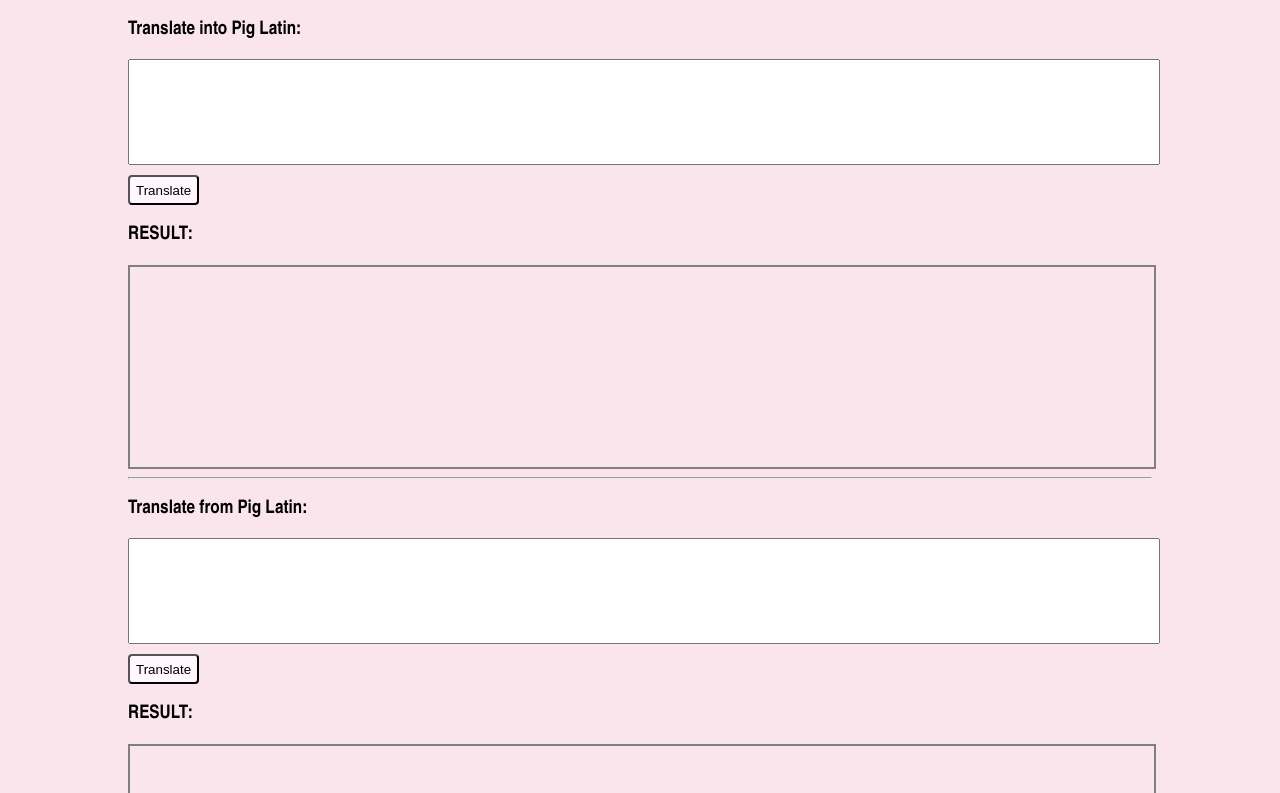
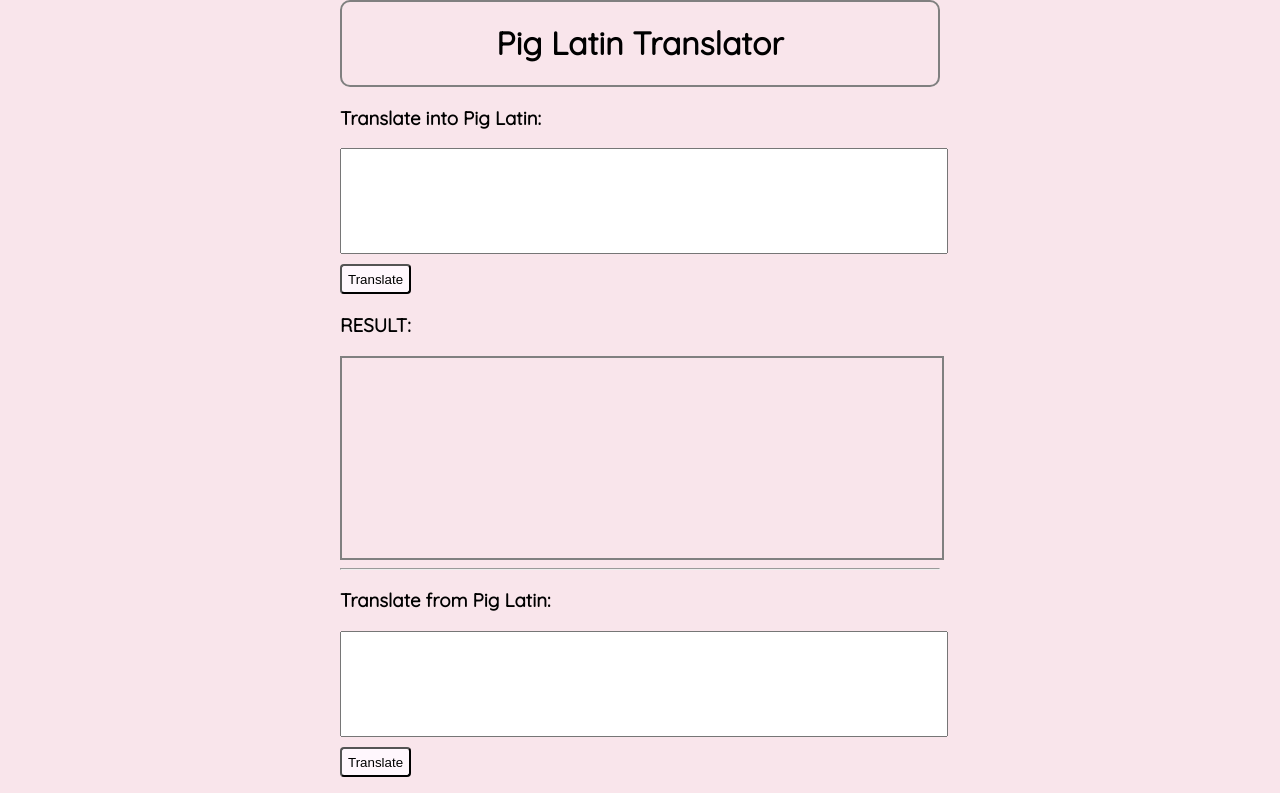
Before and after one commit to jakeberg/piglatin, a plain HTML site: page index.html in a window 1280 px wide. Shown: the top 793 px of the page. Drawn offline with Linux system fonts and the light colour scheme.

Commit message:
fixed some css

```diff
--- a/index.html
+++ b/index.html
@@ -5,12 +5,15 @@
     <meta charset="UTF-8">
     <meta name="viewport" content="width=device-width, initial-scale=1.0">
     <meta http-equiv="X-UA-Compatible" content="ie=edge">
+    <link href="https://fonts.googleapis.com/css?family=Quicksand" rel="stylesheet">
     <title>Pig Latin Translator</title>
     <link rel="stylesheet" href="main.css">
 </head>
 
 <body>
-
+    <header>
+        <h1>Pig Latin Translator</h1>
+    </header>
     <h3>Translate into Pig Latin:</h3>
     <input type="text" id="input1" size=100%>
     <button id="firstButton">Translate</button>
--- a/main.css
+++ b/main.css
@@ -1,11 +1,23 @@
 html {
-    font-family: 'Arial Narrow', Arial, sans-serif;
+    font-family: 'Quicksand', sans-serif;
     background-color: #f9e5eb;
+    font-weight: bold;
 }
 
 body {
-    width: 80%;
+    width: 600px;
     margin: auto;
+}
+
+header {
+    border: 2px solid grey;
+    border-radius: 10px;
+
+}
+
+header h1{
+    text-align: center;
+    font-size: 200%;
 }
 
 #input1 {
@@ -48,3 +60,9 @@ body {
     overflow: scroll;
     border: 2px solid grey;
 }
+
+@media (max-width: 400px) {
+    body {
+        width: 95%;
+    }
+ }
--- a/main.js
+++ b/main.js
@@ -297,9 +297,7 @@ document.getElementById("secondButton").onclick = function () {
 //     "ince-say e-thay irst-fay ipotle-chay openedyay inyay 1993, we've earned-lay ayay ot-lay aboutyay igs-pay. e-way ow-knay itsyay importantyay or-fay em-thay o-tay oot-ray, oam-ray, andyay expressyay eir-thay atural-nay endencies-tay, o-say e-way ork-way ith-way armers-fay o-whay aise-ray igs-pay at-thay ang-hay outyay outdoorsyay oryay inyay eeply-day edded-bay arns-bay. ey're-thay alsoyay ever-nay iven-gay aily-day oses-day ofyay antibioticsyay o-tay ake-may em-thay ow-gray aster-fay. ut-bay, eaking-spay ofyay allyay ings-thay ig-pay, at-whay onyay earthyay isyay ig-pay atin-lay? eally-ray, o-whay inventedyay ityay? en-whay o-day ou-yay useyay ityay? isyay ityay onlyyay or-fay eens-tway? oes-day ityay ake-may ou-yay ound-say art-smay? isyay ityay onlyyay usedyay y-bay armers-fay? isyay is-thay ust-jay ayay ong-lay etup-say or-fay ayay ogwash-hay oke-jay? areyay ou-yay ill-stay eading-ray? o-say any-may uestions-qay, o-say ittle-lay ime-tay. en-thay againyay, ifyay ou're-yay itting-say ere-thay ith-way ayay ag-bay ull-fay ofyay urritos-bay, aybe-may ou-yay ave-hay e-thay ime-tay o-tay onder-pay andyay ecode-day allyay is-thay. andyay ifyay at's-thay e-thay ase-cay, en-thay itsyay ack-bay, unwrapyay, andyay onder-pay awayyay.";
 
 // const simpleChipotleMessage = chipotleMessage
-//     .replace(/,/g, '')
-//     .replace(/\./g, '')
-//     .replace(/\?/g, '');
+//
 
 // /* ==========
 //    Unit Tests
```
